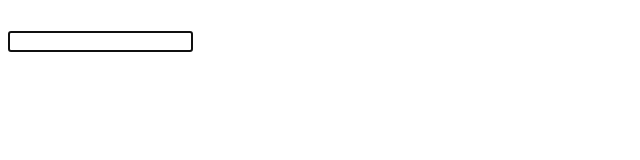
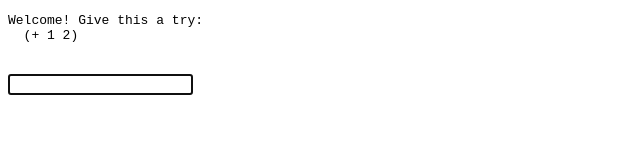
Before and after one commit to mnikander/interpreter, a website: page index.html in a window 1280 px wide. Shown: the whole page, without its empty margins (0-640 px from the left). Drawn offline with Linux system fonts and the light colour scheme.

Commit message:
provide a brief introductory text

```diff
--- a/index.html
+++ b/index.html
@@ -5,6 +5,7 @@
         <title>Symbolic Interpreter</title>
     </head>
     <body>
+        <pre id="intro">Welcome! Give this a try:<br>  (+ 1 2)</pre>
         <pre id="output"></pre>
         <br>
         <input type="text" id="input" autofocus>
```
